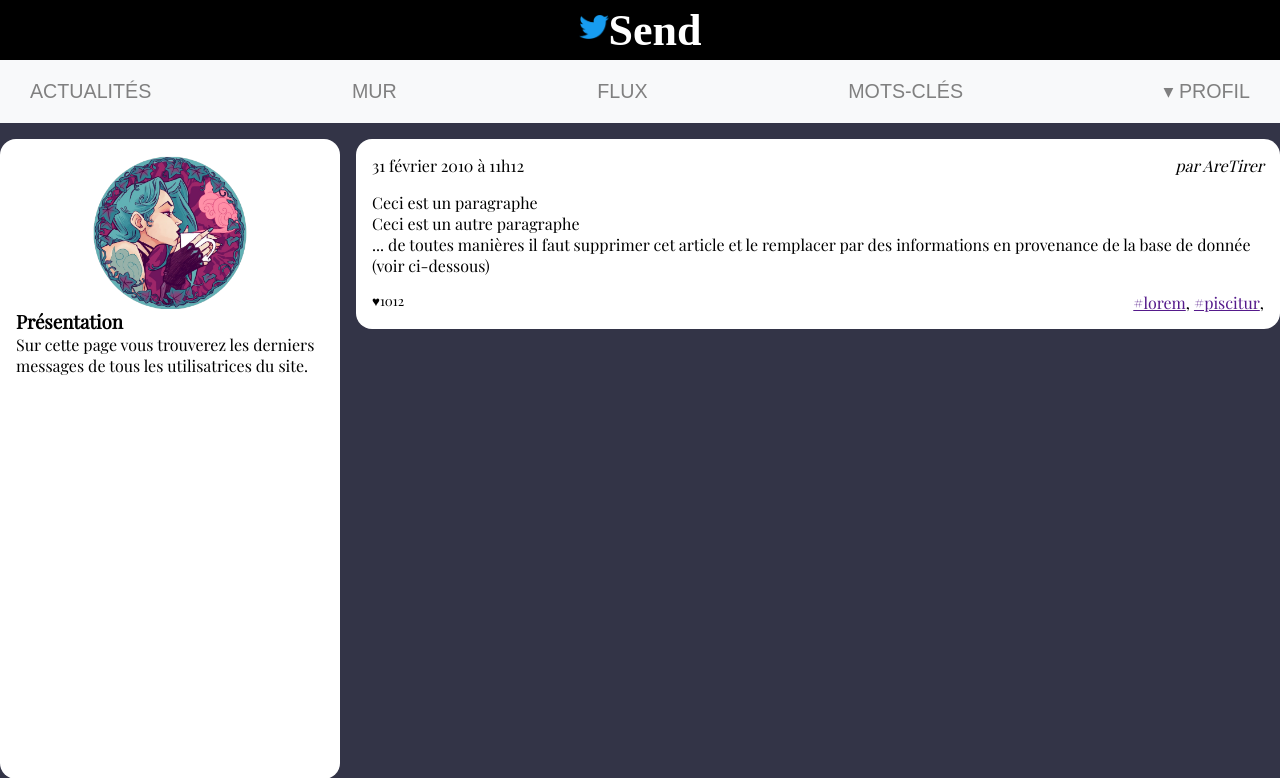
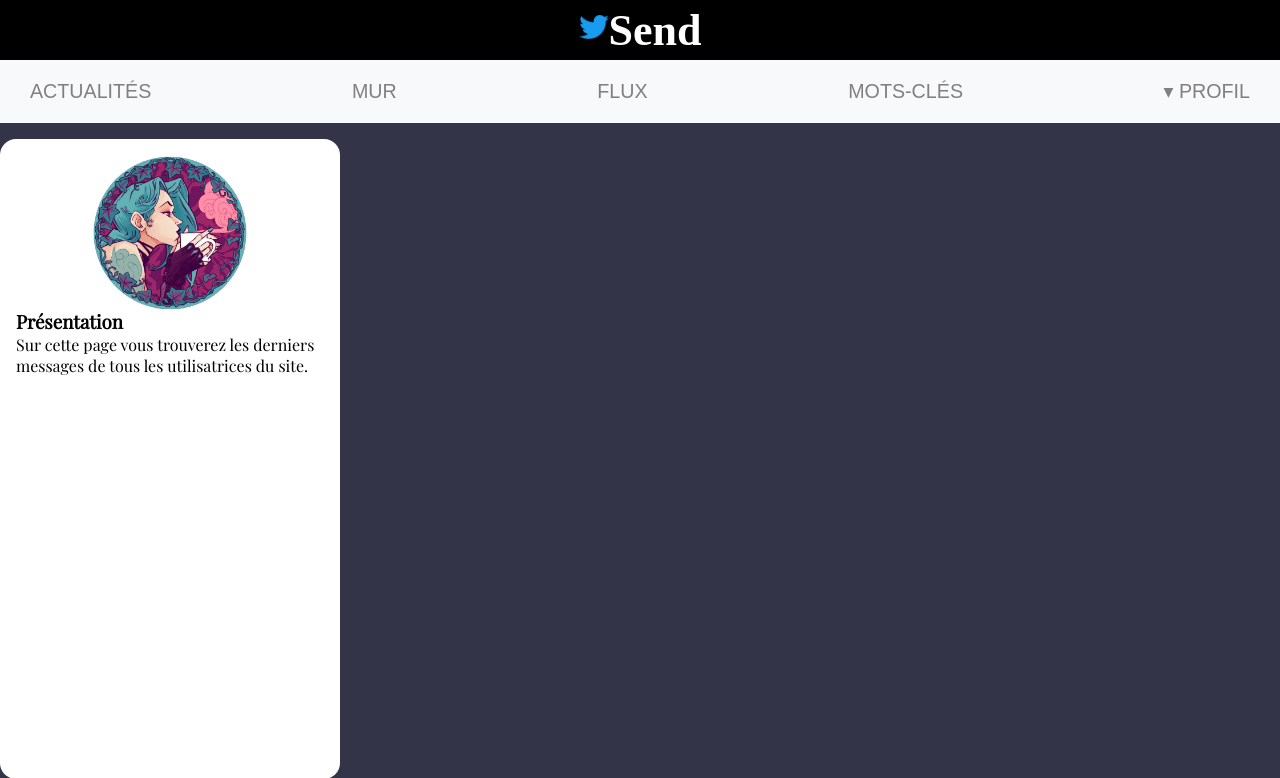
Before and after one commit to adatechschool/reseau-social-php-chacsocialnetwork, a PHP site: page /news.php in a window 1280 px wide. Shown: the top 778 px of the page. Run offline with PHP 8.4, Linux system fonts and the light colour scheme; data that the repository does not hold is empty.

Commit message:
INCLUDE mis partout

```diff
--- a/news.php
+++ b/news.php
@@ -40,26 +40,7 @@
                 </section>
             </aside>
             <main>
-                <!-- L'article qui suit est un exemple pour la présentation et
-                  @todo: doit etre retiré -->
-                <article>
-                    <h3>
-                        <time datetime='2020-02-01 11:12:13' >31 février 2010 à 11h12</time>
-                    </h3>
-                    <address>par AreTirer</address>
-                    <div>
-                        <p>Ceci est un paragraphe</p>
-                        <p>Ceci est un autre paragraphe</p>
-                        <p>... de toutes manières il faut supprimer cet
-                            article et le remplacer par des informations en
-                            provenance de la base de donnée (voir ci-dessous)</p>
-                    </div>
-                    <footer>
-                        <small>♥1012 </small>
-                        <a href="">#lorem</a>,
-                        <a href="">#piscitur</a>,
-                    </footer>
-                </article>
+
 
                 <?php
 
```
